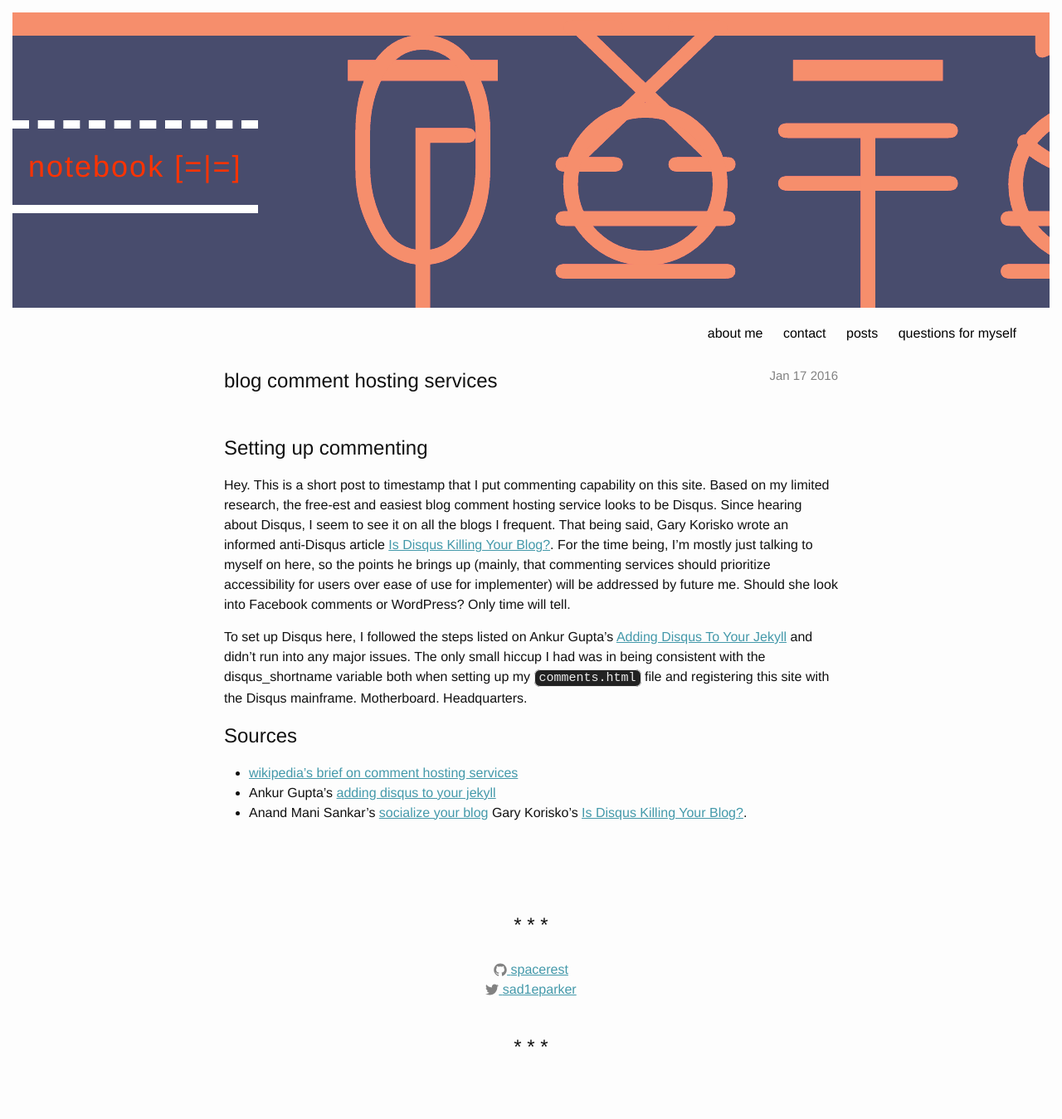
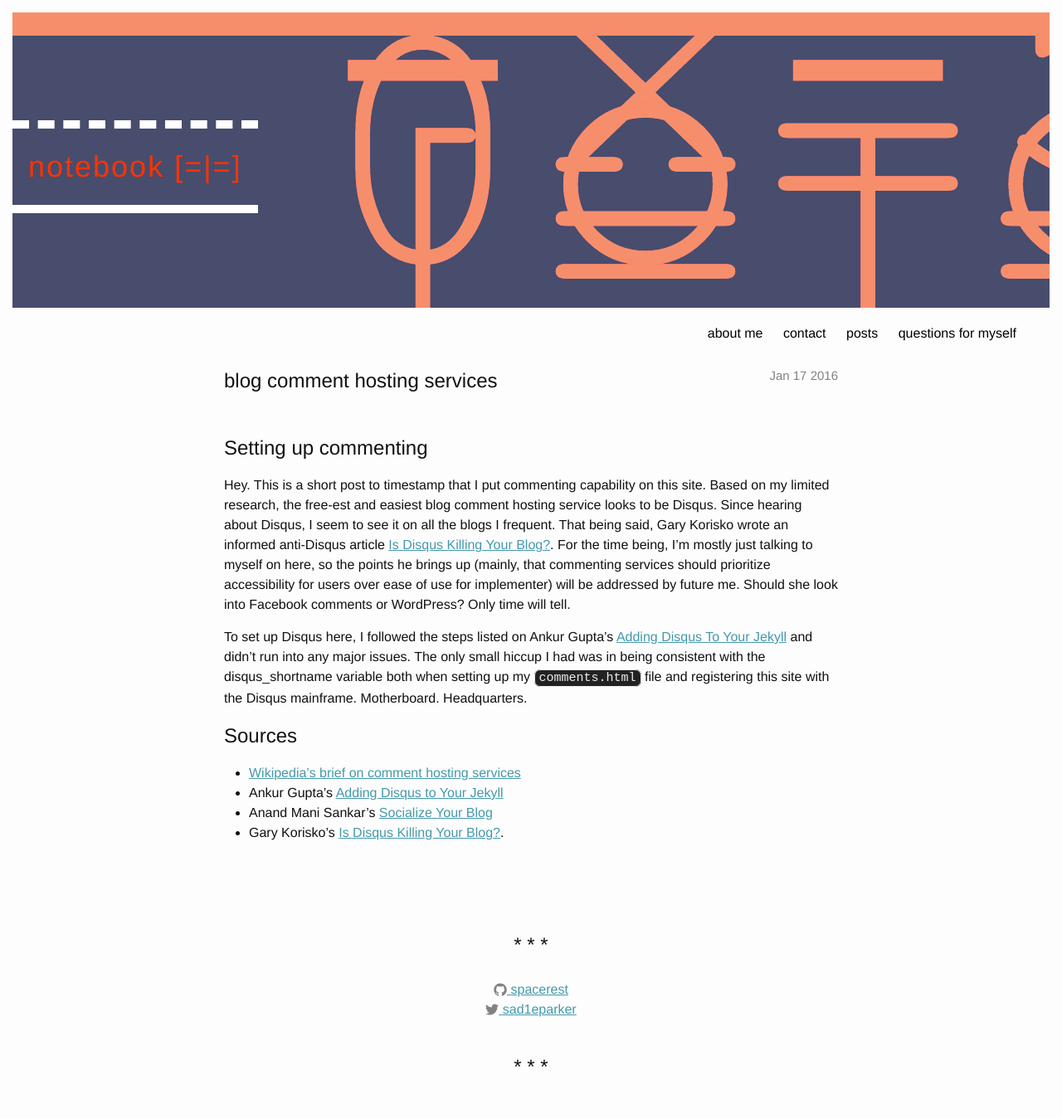
Before and after one commit to spacerest/spacerest.github.io, a Jekyll site: the page built from _posts/2016-01-17-blog-comment-hosting-services.markdown, in a window 1280 px wide. Shown: the whole page at 83% size. Built offline with Jekyll 4.4.1, drawn with Linux system fonts in a browser that asks for light colours; comment, search, counter and statistics services are not loaded; before the commit the page ends 1325 px from its top, so only the background shows below that.

```diff
--- a/_posts/2016-01-17-blog-comment-hosting-services.markdown
+++ b/_posts/2016-01-17-blog-comment-hosting-services.markdown
@@ -14,7 +14,7 @@ To set up Disqus here, I followed the steps listed on Ankur Gupta's [Adding Disq
 Sources
 ========
 
-- [wikipedia's brief on comment hosting services](https://en.wikipedia.org/wiki/Blog_comment_hosting_service){: target="_blank"}
-- Ankur Gupta's [adding disqus to your jekyll](http://www.perfectlyrandom.org/2014/06/29/adding-disqus-to-your-jekyll-powered-github-pages/){: target="_blank"}
-- Anand Mani Sankar's [socialize your blog](http://anandmanisankar.com/posts/set-up-blog-jekyll-github-pages-2/#socialize-your-blog){: target="_blank"}
-Gary Korisko's [Is Disqus Killing Your Blog?](http://rebootauthentic.com/disqus-comments-pull-plug/){: target="_blank"}.
+- [Wikipedia's brief on comment hosting services](https://en.wikipedia.org/wiki/Blog_comment_hosting_service){: target="_blank"}
+- Ankur Gupta's [Adding Disqus to Your Jekyll](http://www.perfectlyrandom.org/2014/06/29/adding-disqus-to-your-jekyll-powered-github-pages/){: target="_blank"}
+- Anand Mani Sankar's [Socialize Your Blog](http://anandmanisankar.com/posts/set-up-blog-jekyll-github-pages-2/#socialize-your-blog){: target="_blank"}
+- Gary Korisko's [Is Disqus Killing Your Blog?](http://rebootauthentic.com/disqus-comments-pull-plug/){: target="_blank"}.
```
Also changed, not shown: _posts/2016-02-08-setting-up-vim.markdown (+7 -2 lines), questions.md (+1 -0 lines).
